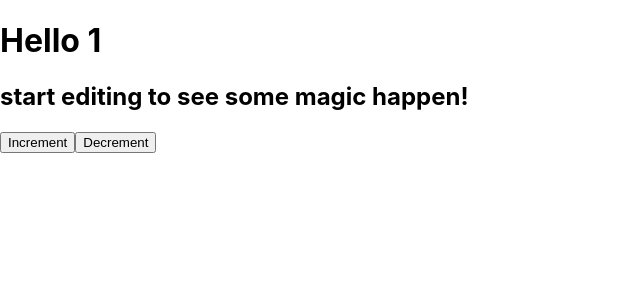
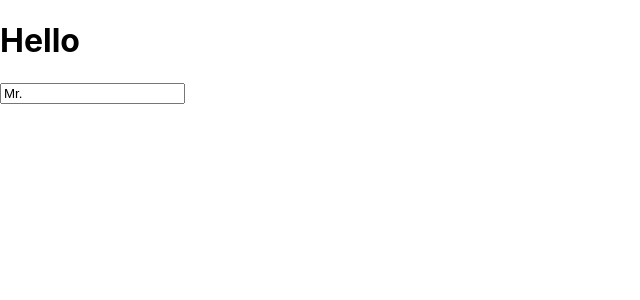
Before and after one commit to noel88/study_react, a React (Create React App) app in the folder react-hooks/: page / in a window 1280 px wide. Shown: the top 300 px of the page, without its empty margins (0-640 px from the left). Built offline with nearby package versions, Linux system fonts and the light colour scheme.

Commit message:
Namad (React Hooks) - #1.1 useInput

```diff
--- a/react-hooks/src/index.js
+++ b/react-hooks/src/index.js
@@ -2,52 +2,23 @@ import React, {useState} from 'react';
 import ReactDOM from 'react-dom';
 import './index.css';
 
+const useInput = (initialValue) => {
+    const [value, setValue] = useState(initialValue);
+    const onChange = (event) => {
+        console.log(event.target)
+    };
+    return {value, onChange};
+};
+
+
 const App = () => {
-    const [item, setItem] = useState(1);
-    const incrementItem = () => setItem(item + 1);
-    const decrementItem = () => setItem(item - 1);
+    const name = useInput("Mr.");
     return (
         <div className="App">
-            <h1>Hello {item}</h1>
-            <h2>start editing to see some magic happen!</h2>
-            <button onClick={incrementItem}>Increment</button>
-            <button onClick={decrementItem}>Decrement</button>
-
+            <h1>Hello </h1>
+            <input placeholder="Name" {...name}/>
         </div>
     )
 };
 
-class AppUgly extends React.Component {
-    state = {
-        item: 1
-    };
-    render() {
-        const { item } = this.state;
-        return (
-            <div className="App">
-                <h1>Hello {item}</h1>
-                <h2>start editing to see some magic happen!</h2>
-                <button onClick={this.incrementItem}>Increment</button>
-                <button onClick={this.decrementItem}>Decrement</button>
-
-            </div>
-        )
-    }
-    incrementItem = () => {
-        this.setState(state => {
-            return {
-                item: state.item + 1
-            };
-        });
-    };
-    decrementItem = () => {
-        this.setState(state => {
-            return {
-                item: state.item - 1
-            };
-        });
-    };
-
-}
-
 ReactDOM.render(<App />, document.getElementById('root'));
```
Also changed, not shown: 1 other file (tests, documents, lock files or other folders).
